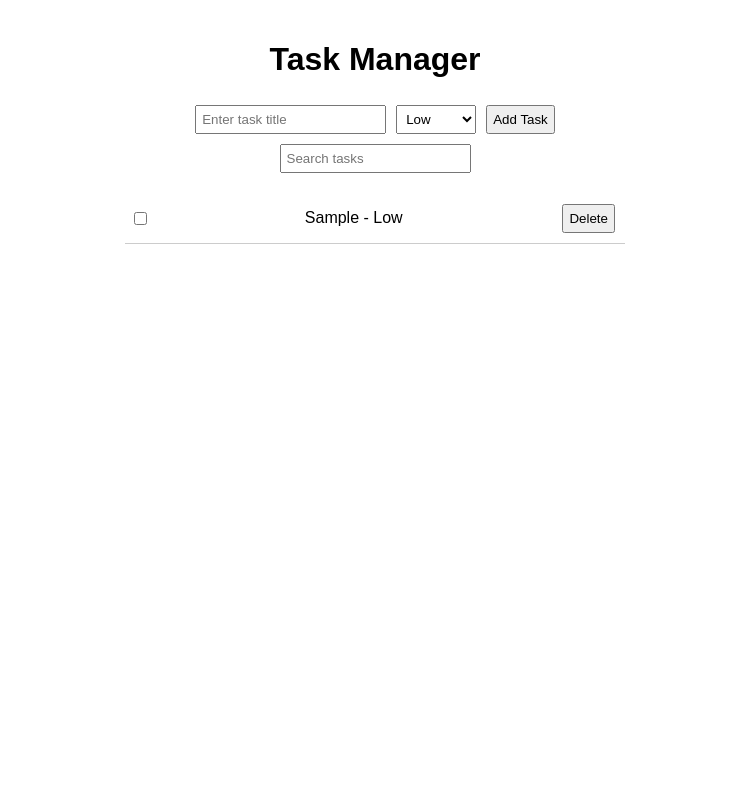
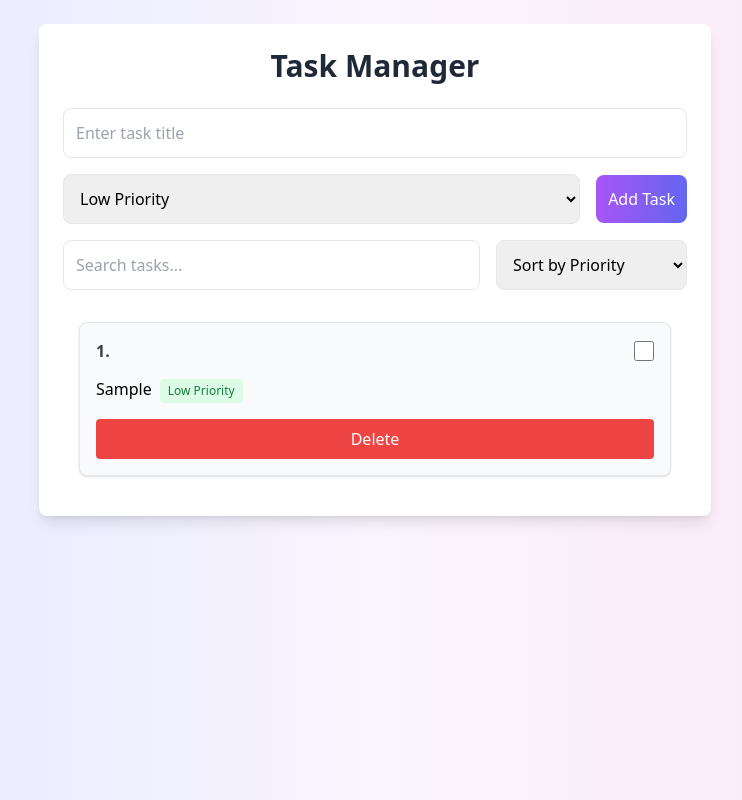
Before and after one commit to karansarda121/task_manager, a React (Create React App) app: page / in a window 1280 px wide. Both pictures are taken after typing "Sample" into the empty fields and a click on the button "Add Task". Shown: the whole page, without its empty margins (265-1007 px from the left). Built offline with nearby package versions, Linux system fonts and the light colour scheme.

Commit message:
Add hover effects to input fields, buttons, and popup with Tailwind CSS

```diff
--- a/package.json
+++ b/package.json
@@ -6,6 +6,7 @@
     "@testing-library/jest-dom": "^5.17.0",
     "@testing-library/react": "^13.4.0",
     "@testing-library/user-event": "^13.5.0",
+    "framer-motion": "^11.11.17",
     "react": "^18.3.1",
     "react-dom": "^18.3.1",
     "react-scripts": "5.0.1",
@@ -34,5 +35,8 @@
       "last 1 firefox version",
       "last 1 safari version"
     ]
+  },
+  "devDependencies": {
+    "tailwindcss": "^3.4.15"
   }
 }
--- a/src/App.js
+++ b/src/App.js
@@ -1,24 +1,28 @@
 import React, { useState, useEffect } from "react";
+import { motion } from "framer-motion";
 import TaskInput from "./components/TaskInput";
 import TaskList from "./components/TaskList";
-import TaskSearch from "./components/TaskSearch";
-import "./App.css";
 
 function App() {
   const [tasks, setTasks] = useState([]);
-  const [search, setSearch] = useState("");
+  const [searchQuery, setSearchQuery] = useState("");
+  const [sortCriteria, setSortCriteria] = useState("Priority");
 
+  // Load tasks from localStorage
   useEffect(() => {
     const storedTasks = JSON.parse(localStorage.getItem("tasks")) || [];
     setTasks(storedTasks);
   }, []);
 
+  // Save tasks to localStorage
   useEffect(() => {
     localStorage.setItem("tasks", JSON.stringify(tasks));
   }, [tasks]);
 
   const addTask = (task) => setTasks([...tasks, task]);
+
   const deleteTask = (id) => setTasks(tasks.filter((task) => task.id !== id));
+
   const toggleCompletion = (id) =>
     setTasks(
       tasks.map((task) =>
@@ -26,18 +30,59 @@ function App() {
       )
     );
 
+  const filteredTasks = tasks.filter((task) =>
+    task.title.toLowerCase().includes(searchQuery.toLowerCase())
+  );
+
+  const sortedTasks = [...filteredTasks].sort((a, b) => {
+    // Sort by selected criteria
+    if (sortCriteria === "Completion") {
+      return a.completed - b.completed; // Uncompleted tasks first
+    } else if (sortCriteria === "Priority") {
+      const priorityOrder = { High: 1, Medium: 2, Low: 3 };
+      return priorityOrder[a.priority] - priorityOrder[b.priority];
+    } else if (sortCriteria === "Title") {
+      return a.title.localeCompare(b.title);
+    }
+    return 0;
+  });
+
   return (
-    <div className="App">
-      <h1>Task Manager</h1>
+    <motion.div
+      initial={{ opacity: 0 }}
+      animate={{ opacity: 1 }}
+      className="min-h-screen bg-gradient-to-r from-indigo-100 via-purple-50 to-pink-100 p-6 flex flex-col items-center"
+    >
+      <div className="w-full max-w-2xl bg-white p-6 rounded-lg shadow-lg">
+        <h1 className="text-3xl font-bold text-gray-800 text-center mb-6">
+          Task Manager
+        </h1>
         <TaskInput addTask={addTask} />
-      <TaskSearch setSearch={setSearch} />
+        <div className="mb-4 flex items-center gap-4">
+          <input
+            type="text"
+            placeholder="Search tasks..."
+            value={searchQuery}
+            onChange={(e) => setSearchQuery(e.target.value)}
+            className="flex-grow p-3 border rounded-lg focus:ring focus:ring-purple-300 transition hover:border-purple-400 hover:shadow-lg"
+          />
+          <select
+            value={sortCriteria}
+            onChange={(e) => setSortCriteria(e.target.value)}
+            className="p-3 border rounded-lg focus:ring focus:ring-purple-300 transition hover:border-purple-400"
+          >
+            <option value="Priority">Sort by Priority</option>
+            <option value="Completion">Sort by Completion</option>
+            <option value="Title">Sort by Title</option>
+          </select>
+        </div>
         <TaskList
-        tasks={tasks}
-        search={search}
+          tasks={sortedTasks}
           deleteTask={deleteTask}
           toggleCompletion={toggleCompletion}
         />
       </div>
+    </motion.div>
   );
 }
 
--- a/src/components/TaskInput.js
+++ b/src/components/TaskInput.js
@@ -1,4 +1,3 @@
-// src/components/TaskInput.js
 import React, { useState } from "react";
 
 function TaskInput({ addTask }) {
@@ -18,19 +17,31 @@ function TaskInput({ addTask }) {
   };
 
   return (
-    <div>
+    <div className="mb-4">
       <input
         type="text"
         value={title}
         onChange={(e) => setTitle(e.target.value)}
         placeholder="Enter task title"
+        className="w-full p-3 mb-4 border rounded-lg focus:ring focus:ring-purple-300 transition hover:border-purple-400 hover:shadow-lg"
       />
-      <select value={priority} onChange={(e) => setPriority(e.target.value)}>
-        <option value="Low">Low</option>
-        <option value="Medium">Medium</option>
-        <option value="High">High</option>
-      </select>
-      <button onClick={handleAddTask}>Add Task</button>
+      <div className="flex items-center gap-4">
+        <select
+          value={priority}
+          onChange={(e) => setPriority(e.target.value)}
+          className="flex-grow p-3 border rounded-lg focus:ring focus:ring-purple-300 transition hover:border-purple-400"
+        >
+          <option value="Low">Low Priority</option>
+          <option value="Medium">Medium Priority</option>
+          <option value="High">High Priority</option>
+        </select>
+        <button
+          onClick={handleAddTask}
+          className="p-3 bg-gradient-to-r from-purple-500 to-indigo-500 text-white rounded-lg hover:from-purple-600 hover:to-indigo-600 transition hover:scale-105"
+        >
+          Add Task
+        </button>
+      </div>
     </div>
   );
 }
--- a/src/components/TaskList.js
+++ b/src/components/TaskList.js
@@ -1,34 +1,132 @@
-// src/components/TaskList.js
-import React from "react";
+import React, { useState, useEffect } from "react";
+import { motion } from "framer-motion";
 
-function TaskList({ tasks, search, deleteTask, toggleCompletion }) {
-  const filteredTasks = tasks.filter((task) =>
-    task.title.toLowerCase().includes(search.toLowerCase())
-  );
+function TaskList({ tasks, deleteTask, toggleCompletion }) {
+  const [showModal, setShowModal] = useState(false);
+  const [taskToDelete, setTaskToDelete] = useState(null);
 
-  const sortedTasks = [...filteredTasks].sort((a, b) => {
-    const priorityOrder = { High: 1, Medium: 2, Low: 3 };
-    return priorityOrder[a.priority] - priorityOrder[b.priority];
-  });
+  const priorityColors = {
+    Low: "bg-green-100 text-green-700",
+    Medium: "bg-yellow-100 text-yellow-700",
+    High: "bg-red-100 text-red-700",
+  };
+
+  const [scrollY, setScrollY] = useState(0);
+
+  const handleDelete = (id) => {
+    setTaskToDelete(id);
+    setShowModal(true);
+  };
+
+  const confirmDelete = () => {
+    deleteTask(taskToDelete);
+    setTaskToDelete(null);
+    setShowModal(false);
+  };
+
+  // Scroll effect logic
+  const getScrollEffect = (index) => {
+    return {
+      opacity: 1,
+      y: 0,
+      transition: { delay: index * 0.1, duration: 0.6 },
+    };
+  };
 
   return (
-    <ul>
-      {sortedTasks.map((task) => (
-        <li key={task.id}>
+    <div>
+      {/* Vertical Scrollable Task List */}
+      <motion.div
+        initial={{ opacity: 0 }}
+        animate={{ opacity: 1 }}
+        transition={{ duration: 0.5 }}
+        className="flex flex-col gap-4 overflow-y-auto max-h-[80vh] p-4"
+      >
+        {tasks.length > 0 ? (
+          tasks.map((task, index) => (
+            <motion.div
+              key={task.id}
+              initial={{ opacity: 0, y: 100 }}
+              animate={getScrollEffect(index)} // Apply scroll effect
+              exit={{ opacity: 0, y: -100 }}
+              className="flex flex-col p-4 border rounded-lg bg-gray-50 shadow hover:shadow-lg hover:scale-105 transition-transform w-full"
+            >
+              <div className="flex justify-between items-center">
+                <span className="text-gray-700 font-bold">{index + 1}.</span>
                 <input
                   type="checkbox"
                   checked={task.completed}
                   onChange={() => toggleCompletion(task.id)}
+                  className="w-5 h-5 text-purple-500 focus:ring focus:ring-purple-300"
                 />
+              </div>
+              <div className="mt-2">
                 <span
-            style={{ textDecoration: task.completed ? "line-through" : "none" }}
+                  className={`font-medium ${
+                    task.completed ? "line-through text-gray-500" : ""
+                  }`}
                 >
-            {task.title} - {task.priority}
+                  {task.title}
                 </span>
-          <button onClick={() => deleteTask(task.id)}>Delete</button>
-        </li>
-      ))}
-    </ul>
+                <span
+                  className={`mt-2 ml-2 text-xs inline-block px-2 py-1 rounded ${
+                    priorityColors[task.priority]
+                  }`}
+                >
+                  {task.priority} Priority
+                </span>
+                {task.completed && (
+                  <span className="text-sm text-green-600 font-semibold mt-1 block">
+                    Completed
+                  </span>
+                )}
+              </div>
+              <motion.button
+                onClick={() => handleDelete(task.id)}
+                className="mt-4 bg-red-500 text-white rounded px-3 py-2 hover:bg-red-600 transition hover:scale-105"
+                whileHover={{ scale: 1.1 }}
+                whileTap={{ scale: 0.95 }}
+              >
+                Delete
+              </motion.button>
+            </motion.div>
+          ))
+        ) : (
+          <p className="text-center text-gray-500">No tasks to display!</p>
+        )}
+      </motion.div>
+
+      {/* Modal with Animation */}
+      {showModal && (
+        <motion.div
+          className="fixed inset-0 bg-black bg-opacity-50 flex items-center justify-center"
+          initial={{ opacity: 0 }}
+          animate={{ opacity: 1 }}
+          exit={{ opacity: 0 }}
+          transition={{ duration: 0.3 }}
+        >
+          <div className="bg-white p-6 rounded-lg shadow-lg w-96">
+            <h3 className="text-lg font-semibold mb-4">
+              Are you sure you want to delete this task?
+            </h3>
+            <div className="flex justify-end gap-4">
+              <button
+                onClick={() => setShowModal(false)}
+                className="bg-gray-500 text-white px-4 py-2 rounded hover:bg-gray-600 transition"
+              >
+                Cancel
+              </button>
+              <button
+                onClick={confirmDelete}
+                className="bg-red-500 text-white px-4 py-2 rounded hover:bg-red-600 transition"
+              >
+                Confirm
+              </button>
+            </div>
+          </div>
+        </motion.div>
+      )}
+    </div>
   );
 }
 
--- a/src/components/TaskSearch.js
+++ b/src/components/TaskSearch.js
@@ -1,4 +1,3 @@
-// src/components/TaskSearch.js
 import React from "react";
 
 function TaskSearch({ setSearch }) {
@@ -7,6 +6,7 @@ function TaskSearch({ setSearch }) {
       type="text"
       placeholder="Search tasks"
       onChange={(e) => setSearch(e.target.value)}
+      className="w-full p-2 mb-4 border rounded focus:ring focus:ring-blue-300"
     />
   );
 }
--- a/src/index.css
+++ b/src/index.css
@@ -1,13 +1,3 @@
-body {
-  margin: 0;
-  font-family: -apple-system, BlinkMacSystemFont, 'Segoe UI', 'Roboto', 'Oxygen',
-    'Ubuntu', 'Cantarell', 'Fira Sans', 'Droid Sans', 'Helvetica Neue',
-    sans-serif;
-  -webkit-font-smoothing: antialiased;
-  -moz-osx-font-smoothing: grayscale;
-}
-
-code {
-  font-family: source-code-pro, Menlo, Monaco, Consolas, 'Courier New',
-    monospace;
-}
+@tailwind base;
+@tailwind components;
+@tailwind utilities;
--- /dev/null
+++ b/tailwind.config.js
@@ -0,0 +1,8 @@
+/** @type {import('tailwindcss').Config} */
+module.exports = {
+  content: ["./src/**/*.{js,jsx,ts,tsx}"],
+  theme: {
+    extend: {},
+  },
+  plugins: [],
+};
```
Also changed, not shown: src/components/Popup.js (added, +27 -0 lines), 1 other file (tests, documents, lock files or other folders). Lines whose indentation alone changed are shown as unchanged.
